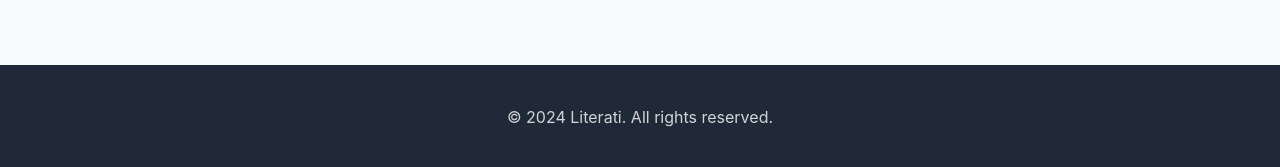
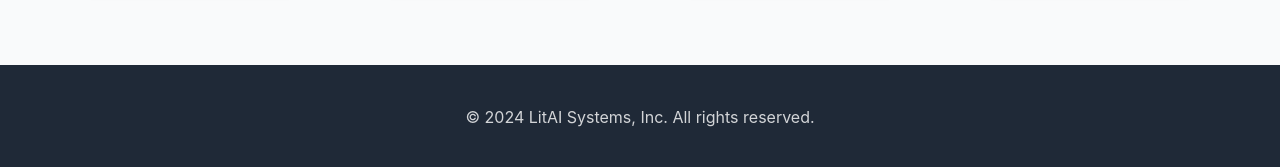
Before and after one commit to abwilf/literati_website, a Jekyll site: the page built from index.html, in a window 1280 px wide. Shown: the part 1511-1678 px from the top of the page. Built offline with Jekyll 4.4.1, drawn with Linux system fonts in a browser that asks for light colours.

Commit message:
Update copyright to LitAI Systems, Inc.

```diff
--- a/index.html
+++ b/index.html
@@ -54,6 +54,6 @@
 
 <footer class="footer">
   <div class="container">
-    <p>&copy; 2024 Literati. All rights reserved.</p>
+    <p>&copy; 2024 LitAI Systems, Inc. All rights reserved.</p>
   </div>
 </footer>
```
